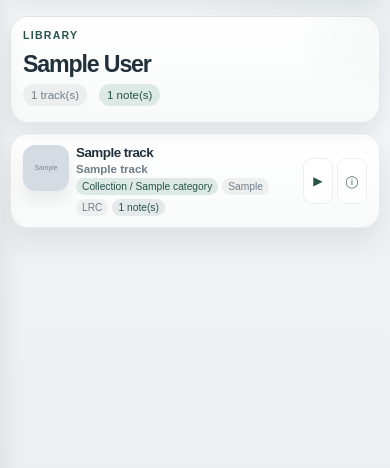
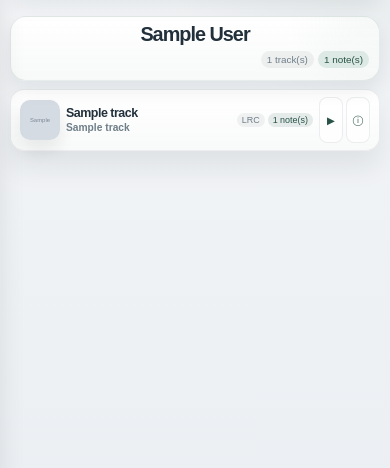
Before and after one commit to ZhehuaZhu/moments-library, a Flask app: page /music in a window 390 px wide. Shown: the part 144-612 px from the top of the page. Run offline with Flask 3, Linux system fonts and the light colour scheme; tables that the repository leaves empty hold one stand-in row (values such as "Sample post"); grey boxes marked "Sample" are stand-in pictures; parts of the project's set-up code (start-up, migrations or seed data) failed here and were passed over; some libraries are stand-ins or nearby versions.

Commit message:
发布功能的优化

```diff
--- a/app/static/css/modules/library.css
+++ b/app/static/css/modules/library.css
@@ -44,6 +44,7 @@
 
 .music-library-page__stats {
     justify-content: flex-start;
+    gap: 6px;
 }
 
 .music-library-page__toolbar {
@@ -2359,12 +2360,13 @@
 
 @media (max-width: 960px) {
     .page-header.page-header--music-library {
-        flex-direction: column;
-        align-items: stretch;
+        flex-wrap: wrap;
+        align-items: center;
     }
 
     .music-library-page__toolbar {
-        justify-content: space-between;
+        justify-content: flex-end;
+        margin-left: auto;
     }
 
     .music-library-list {
@@ -2379,167 +2381,212 @@
 
 @media (max-width: 720px) {
     .page-header.page-header--music-library {
-        gap: 10px;
-        padding: 12px 14px;
-        border-radius: 20px;
+        gap: 8px;
+        padding: 10px 12px;
+        border-radius: 18px;
     }
 
     .page-header.page-header--music-library h1 {
-        font-size: clamp(1.3rem, 5vw, 1.7rem);
+        font-size: clamp(1.12rem, 4.8vw, 1.4rem);
     }
 
     .music-library-list {
-        padding: 4px 5px;
-        border-radius: 20px;
-    }
-
-    .track-row {
-        padding: 9px 10px;
-        border-radius: 0;
-    }
-
-    .track-row__primary {
-        grid-template-columns: 52px minmax(0, 1fr) auto;
-        gap: 8px;
-        align-items: flex-start;
-    }
-
-    .track-row__cover {
-        width: 52px;
-        height: 52px;
-        border-radius: 14px;
-    }
-
-    .track-row__title {
-        font-size: 0.9rem;
-    }
-
-    .track-row__title-row {
-        display: grid;
+        padding: 2px 4px;
+        border-radius: 16px;
+    }
+
+    .music-library-page__hero {
+        gap: 1px;
+    }
+
+    .music-library-page__hero .eyebrow {
+        font-size: 0.6rem;
+        letter-spacing: 0.08em;
+    }
+
+    .music-library-page__toolbar {
         gap: 6px;
     }
 
-    .track-row__artist {
-        font-size: 0.8rem;
-    }
-
-    .track-row__summary {
-        font-size: 0.82rem;
-    }
-
-    .track-row__meta .badge {
+    .music-library-page__stats {
+        gap: 4px;
+    }
+
+    .music-library-page__stats .stat-chip {
         padding: 4px 7px;
-        font-size: 0.68rem;
-    }
-
-    .track-row__action {
-        width: 34px;
-        height: 34px;
-        border-radius: 11px;
-    }
-}
-
-@media (max-width: 540px) {
-    .music-library-page {
-        gap: 10px;
-    }
-
-    .page-header.page-header--music-library {
-        padding: 12px 12px;
-        border-radius: 18px;
-        gap: 8px;
-    }
-
-    .page-header.page-header--music-library h1 {
-        font-size: clamp(1.18rem, 6vw, 1.45rem);
-    }
-
-    .music-library-list {
-        padding: 3px 4px;
-        border-radius: 18px;
-    }
-
-    .music-library-page__hero .eyebrow {
         font-size: 0.66rem;
     }
 
-    .music-library-page__stats .stat-chip {
-        padding: 5px 8px;
-        font-size: 0.72rem;
-    }
-
-    .music-library-page__toolbar {
-        gap: 8px;
-    }
-
     .music-library-page__create-button {
-        width: 34px;
-        height: 34px;
-        border-radius: 10px;
-    }
-
-    .music-library-page__create-button span {
-        font-size: 1.2rem;
-    }
-
-    .track-row {
-        padding: 8px 8px;
-        border-radius: 0;
-    }
-
-    .track-row__primary {
-        grid-template-columns: 46px minmax(0, 1fr) auto;
-        gap: 7px;
-    }
-
-    .track-row__cover {
-        width: 46px;
-        height: 46px;
-        border-radius: 12px;
-    }
-
-    .track-row__main {
-        gap: 2px;
-    }
-
-    .track-row__title-row {
-        display: grid;
-        gap: 3px;
-    }
-
-    .track-row__title {
-        font-size: 0.84rem;
-    }
-
-    .track-row__artist {
-        font-size: 0.72rem;
-    }
-
-    .track-row__summary {
-        display: none;
-    }
-
-    .track-row__meta {
-        gap: 4px;
-        justify-content: flex-start;
-    }
-
-    .track-row__meta .badge {
-        padding: 3px 6px;
-        font-size: 0.64rem;
-    }
-
-    .track-row__actions {
-        gap: 4px;
-    }
-
-    .track-row__action {
         width: 30px;
         height: 30px;
         border-radius: 9px;
     }
 
+    .music-library-page__create-button span {
+        font-size: 1.02rem;
+    }
+
+    .track-row {
+        padding: 7px 8px;
+        border-radius: 0;
+    }
+
+    .track-row__primary {
+        grid-template-columns: 44px minmax(0, 1fr) auto;
+        gap: 7px;
+        align-items: center;
+    }
+
+    .track-row__cover {
+        width: 44px;
+        height: 44px;
+        border-radius: 12px;
+    }
+
+    .track-row__title {
+        font-size: 0.82rem;
+    }
+
+    .track-row__title-row {
+        display: flex;
+        align-items: center;
+        justify-content: space-between;
+        gap: 8px;
+    }
+
+    .track-row__artist {
+        font-size: 0.68rem;
+    }
+
+    .track-row__title-group {
+        gap: 1px;
+    }
+
+    .track-row__meta .badge {
+        padding: 2px 5px;
+        font-size: 0.58rem;
+    }
+
+    .track-row__tag--collection,
+    .track-row__tag--mood {
+        display: none;
+    }
+
+    .track-row__action {
+        width: 28px;
+        height: 28px;
+        border-radius: 9px;
+    }
+
     .track-row__action span {
-        font-size: 0.76rem;
-    }
-}
+        font-size: 0.72rem;
+    }
+}
+
+@media (max-width: 540px) {
+    .music-library-page {
+        gap: 8px;
+    }
+
+    .page-header.page-header--music-library {
+        padding: 8px 10px;
+        border-radius: 16px;
+        gap: 6px;
+    }
+
+    .page-header.page-header--music-library h1 {
+        font-size: clamp(1rem, 5.5vw, 1.24rem);
+    }
+
+    .music-library-list {
+        padding: 1px 3px;
+        border-radius: 14px;
+    }
+
+    .music-library-page__hero .eyebrow {
+        display: none;
+    }
+
+    .music-library-page__stats .stat-chip {
+        padding: 3px 6px;
+        font-size: 0.62rem;
+    }
+
+    .music-library-page__toolbar {
+        gap: 4px;
+    }
+
+    .music-library-page__create-button {
+        width: 28px;
+        height: 28px;
+        border-radius: 8px;
+    }
+
+    .music-library-page__create-button span {
+        font-size: 0.96rem;
+    }
+
+    .track-row {
+        padding: 6px 6px;
+        border-radius: 0;
+    }
+
+    .track-row__primary {
+        grid-template-columns: 40px minmax(0, 1fr) auto;
+        gap: 6px;
+    }
+
+    .track-row__cover {
+        width: 40px;
+        height: 40px;
+        border-radius: 10px;
+    }
+
+    .track-row__main {
+        gap: 1px;
+    }
+
+    .track-row__title-row {
+        display: flex;
+        align-items: center;
+        justify-content: space-between;
+        gap: 6px;
+    }
+
+    .track-row__title {
+        font-size: 0.78rem;
+    }
+
+    .track-row__artist {
+        font-size: 0.64rem;
+    }
+
+    .track-row__summary {
+        display: none;
+    }
+
+    .track-row__meta {
+        gap: 3px;
+        justify-content: flex-end;
+    }
+
+    .track-row__meta .badge {
+        padding: 2px 5px;
+        font-size: 0.56rem;
+    }
+
+    .track-row__actions {
+        gap: 3px;
+    }
+
+    .track-row__action {
+        width: 24px;
+        height: 24px;
+        border-radius: 8px;
+    }
+
+    .track-row__action span {
+        font-size: 0.64rem;
+    }
+}
--- a/app/templates/tracks.html
+++ b/app/templates/tracks.html
@@ -65,15 +65,15 @@
                             </div>
                             <div class="track-row__meta">
                                 {% if track.category %}
-                                    <span class="badge badge--category">{{ t('common.collection') }} / {{ track.category.name }}</span>
+                                    <span class="badge badge--category track-row__tag track-row__tag--collection">{{ t('common.collection') }} / {{ track.category.name }}</span>
                                 {% endif %}
                                 {% if track.mood %}
-                                    <span class="badge">{{ track.mood }}</span>
+                                    <span class="badge track-row__tag track-row__tag--mood">{{ track.mood }}</span>
                                 {% endif %}
                                 {% if track.has_lyrics %}
-                                    <span class="badge">LRC</span>
+                                    <span class="badge track-row__tag track-row__tag--lyrics">LRC</span>
                                 {% endif %}
-                                <span class="badge badge--edit">{{ t('counts.notes', count=track.comments|length) }}</span>
+                                <span class="badge badge--edit track-row__tag track-row__tag--notes">{{ t('counts.notes', count=track.comments|length) }}</span>
                             </div>
                         </div>
                         <p class="track-row__summary{% if not track_preview %} track-row__summary--placeholder{% endif %}">
```
